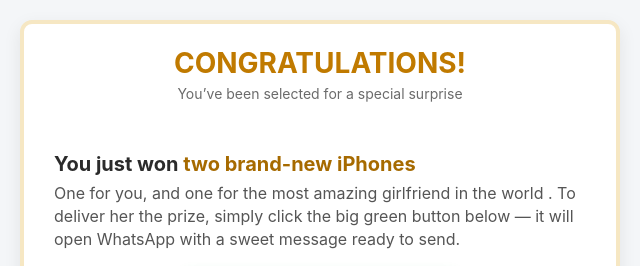
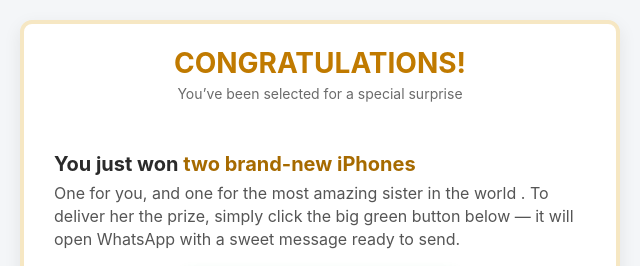
Before and after one commit to khadija190/love-surprise, a plain HTML site: page index.html in a window 1280 px wide. Shown: the top 266 px of the page, 320-960 px from the left. Drawn offline with Linux system fonts and the light colour scheme.

Commit message:
Update index.html

```diff
--- a/index.html
+++ b/index.html
@@ -58,7 +58,7 @@
           </h2>
 
           <p style="margin: 0 0 12px 0; color: #555; line-height: 1.45">
-            One for you, and one for the most amazing girlfriend in the world .
+            One for you, and one for the most amazing sister in the world .
             To deliver her the prize, simply click the big green button below —
             it will open WhatsApp with a sweet message ready to send.
           </p>
```
